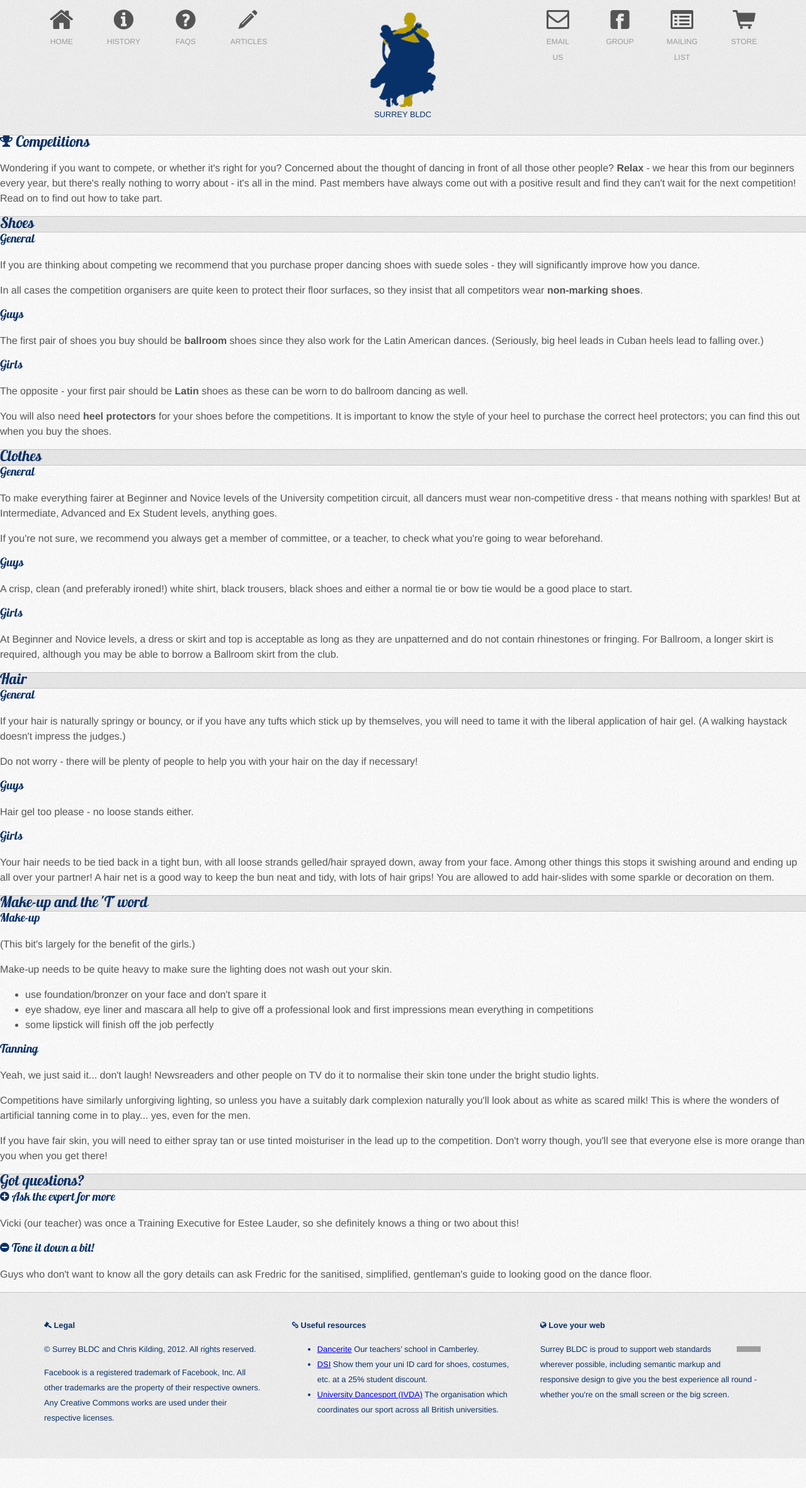
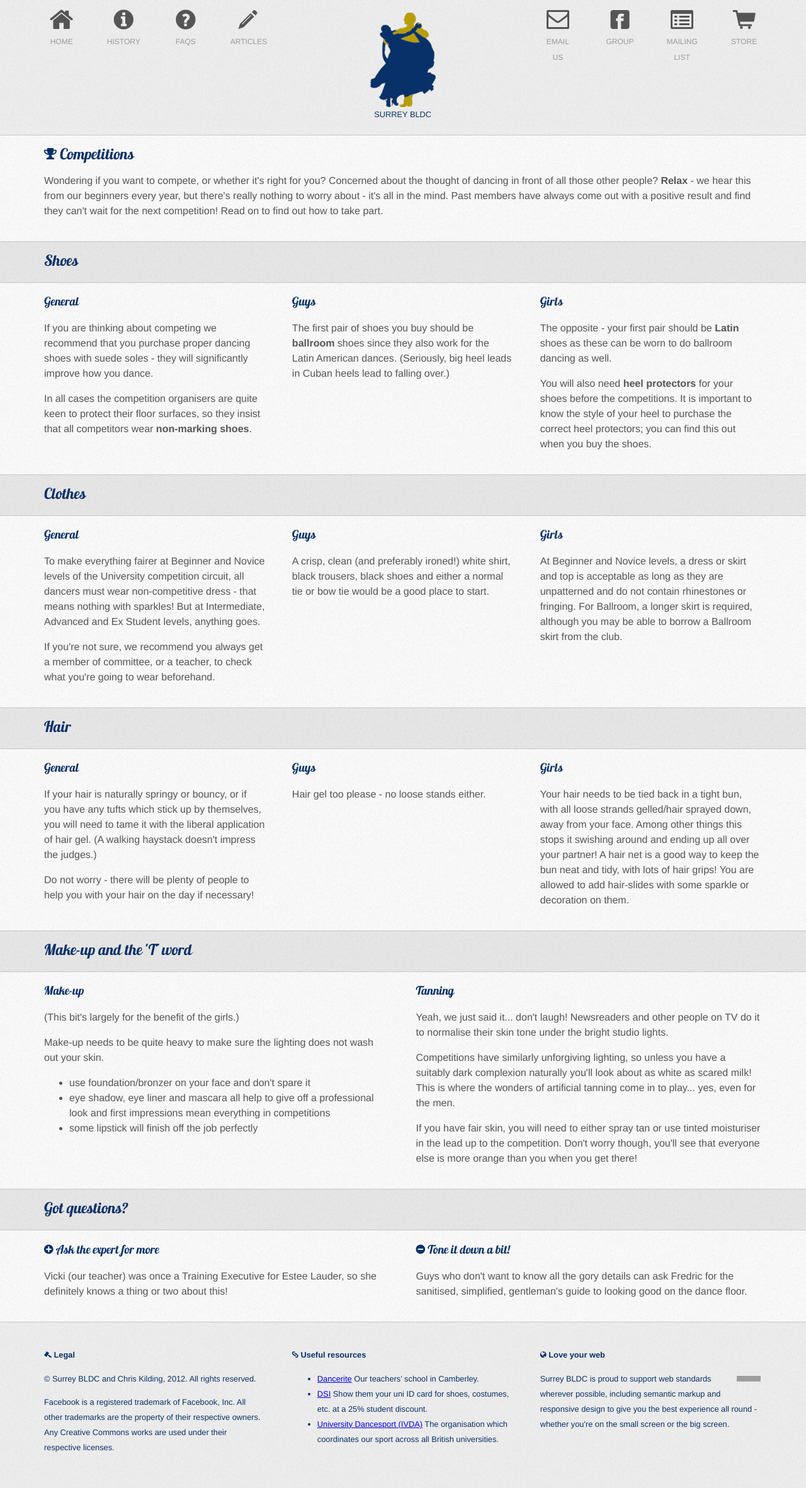
Before and after one commit to surreybldc/surreybldc.github.com, a Jekyll site: the page built from competitions.html, in a window 1280 px wide. Shown: the whole page at 63% size. Built offline with Jekyll 4.4.1, drawn with Linux system fonts in a browser that asks for light colours; before the commit the page ends 2315 px from its top, so only the background shows below that; grey boxes are pictures that could not be loaded.

Commit message:
Update comps page

```diff
--- a/competitions.html
+++ b/competitions.html
@@ -2,26 +2,26 @@
 layout: default
 title: "Competitions"
 ---
-<div class="container_12">
+<div class="row">
   <h2><i class="icon-trophy"></i> Competitions</h2>
   <p>Wondering if you want to compete, or whether it's right for you? Concerned about the thought of dancing in front of all those other people? <strong>Relax</strong> - we hear this from our beginners every year, but there's really nothing to worry about - it's all in the mind. Past members have always come out with a positive result and find they can't wait for the next competition! Read on to find out how to take part.</p>
 </div>
 <div class="spiel">
   <section>
     <header>
-      <h2 class="container_12">Shoes</h2>
+      <h2 class="row">Shoes</h2>
     </header>
-    <div class="container_12">
-      <div class="grid_4">
+    <div class="row">
+      <div class="fourcol">
         <h3>General</h3>
         <p>If you are thinking about competing we recommend that you purchase proper dancing shoes with suede soles - they will significantly improve how you dance.</p>
         <p>In all cases the competition organisers are quite keen to protect their floor surfaces, so they insist that all competitors wear <strong>non-marking shoes</strong>.</p>
       </div>
-      <div class="grid_4">
+      <div class="fourcol">
         <h3>Guys</h3>
         <p>The first pair of shoes you buy should be <strong>ballroom</strong> shoes since they also work for the Latin American dances. (Seriously, big heel leads in Cuban heels lead to falling over.)</p>
       </div>
-      <div class="grid_4">
+      <div class="fourcol last">
         <h3>Girls</h3>
         <p>The opposite - your first pair should be <strong>Latin</strong> shoes as these can be worn to do ballroom dancing as well.</p>
         <p>You will also need <strong>heel protectors</strong> for your shoes before the competitions. It is important to know the style of your heel to purchase the correct heel protectors; you can find this out when you buy the shoes.</strong>
@@ -30,19 +30,19 @@ title: "Competitions"
   </section>
   <section>
     <header>
-      <h2 class="container_12">Clothes</h2>
+      <h2 class="row">Clothes</h2>
     </header>
-    <div class="container_12">
-      <div class="grid_4">
+    <div class="row">
+      <div class="fourcol">
         <h3>General</h3>
         <p>To make everything fairer at Beginner and Novice levels of the University competition circuit, all dancers must wear non-competitive dress - that means nothing with sparkles! But at Intermediate, Advanced and Ex Student levels, anything goes.</p>
         <p>If you're not sure, we recommend you always get a member of committee, or a teacher, to check what you're going to wear beforehand.</p>
       </div>
-      <div class="grid_4">
+      <div class="fourcol">
         <h3>Guys</h3>
         <p>A crisp, clean (and preferably ironed!) white shirt, black trousers, black shoes and either a normal tie or bow tie would be a good place to start.</p>
       </div>
-      <div class="grid_4">
+      <div class="fourcol last">
         <h3>Girls</h3>
         <p>At Beginner and Novice levels, a dress or skirt and top is acceptable as long as they are unpatterned and do not contain rhinestones or fringing. For Ballroom, a longer skirt is required, although you may be able to borrow a Ballroom skirt from the club.</p>
       </div>
@@ -50,19 +50,19 @@ title: "Competitions"
   </section>
   <section>
     <header>
-      <h2 class="container_12">Hair</h2>
+      <h2 class="row">Hair</h2>
     </header>
-    <div class="container_12">
-      <div class="grid_4">
+    <div class="row">
+      <div class="fourcol">
         <h3>General</h3>
         <p>If your hair is naturally springy or bouncy, or if you have any tufts which stick up by themselves, you will need to tame it with the liberal application of hair gel. (A walking haystack doesn't impress the judges.)</p>
         <p>Do not worry - there will be plenty of people to help you with your hair on the day if necessary!</p>
       </div>
-      <div class="grid_4">
+      <div class="fourcol">
         <h3>Guys</h3>
         <p>Hair gel too please - no loose stands either.</p>
       </div>
-      <div class="grid_4">
+      <div class="fourcol last">
         <h3>Girls</h3>
         <p>Your hair needs to be tied back in a tight bun, with all loose strands gelled/hair sprayed down, away from your face. Among other things this stops it swishing around and ending up all over your partner! A hair net is a good way to keep the bun neat and tidy, with lots of hair grips! You are allowed to add hair-slides with some sparkle or decoration on them.</p>
       </div>
@@ -70,10 +70,10 @@ title: "Competitions"
   </section>
   <section>
     <header>
-      <h2 class="container_12">Make-up and the 'T' word</h2>
+      <h2 class="row">Make-up and the 'T' word</h2>
     </header>
-    <div class="container_12">
-      <div class="grid_6">
+    <div class="row">
+      <div class="sixcol">
         <h3>Make-up</h3>
         <p>(This bit's largely for the benefit of the girls.)</p>
         <p>Make-up needs to be quite heavy to make sure the lighting does not wash out your skin.
@@ -83,7 +83,7 @@ title: "Competitions"
           <li>some lipstick will finish off the job perfectly</li>
         </ul>
       </div>
-      <div class="grid_6">
+      <div class="sixcol last">
         <h3>Tanning</h3>
         <p>Yeah, we just said it... don't laugh! Newsreaders and other people on TV do it to normalise their skin tone under the bright studio lights.</p>
         <p>Competitions have similarly unforgiving lighting, so unless you have a suitably dark complexion naturally you'll look about as white as scared milk! This is where the wonders of artificial tanning come in to play... yes, even for the men.</p>
@@ -93,14 +93,14 @@ title: "Competitions"
   </section>
   <section>
     <header>
-      <h2 class="container_12">Got questions?</h2>
+      <h2 class="row">Got questions?</h2>
     </header>
-    <div class="container_12">
-      <div class="grid_6">
+    <div class="row">
+      <div class="sixcol">
         <h3><i class="icon-plus-sign"></i> Ask the expert for more</h3>
         <p>Vicki (our teacher) was once a Training Executive for Estee Lauder, so she definitely knows a thing or two about this!</p>
       </div>
-      <div class="grid_6">
+      <div class="sixcol last">
         <h3><i class="icon-minus-sign"></i> Tone it down a bit!</h3>
         <p>Guys who don't want to know all the gory details can ask Fredric for the sanitised, simplified, gentleman's guide to looking good on the dance floor.</p>
       </div>
```
Also changed, not shown: 1 other file.
